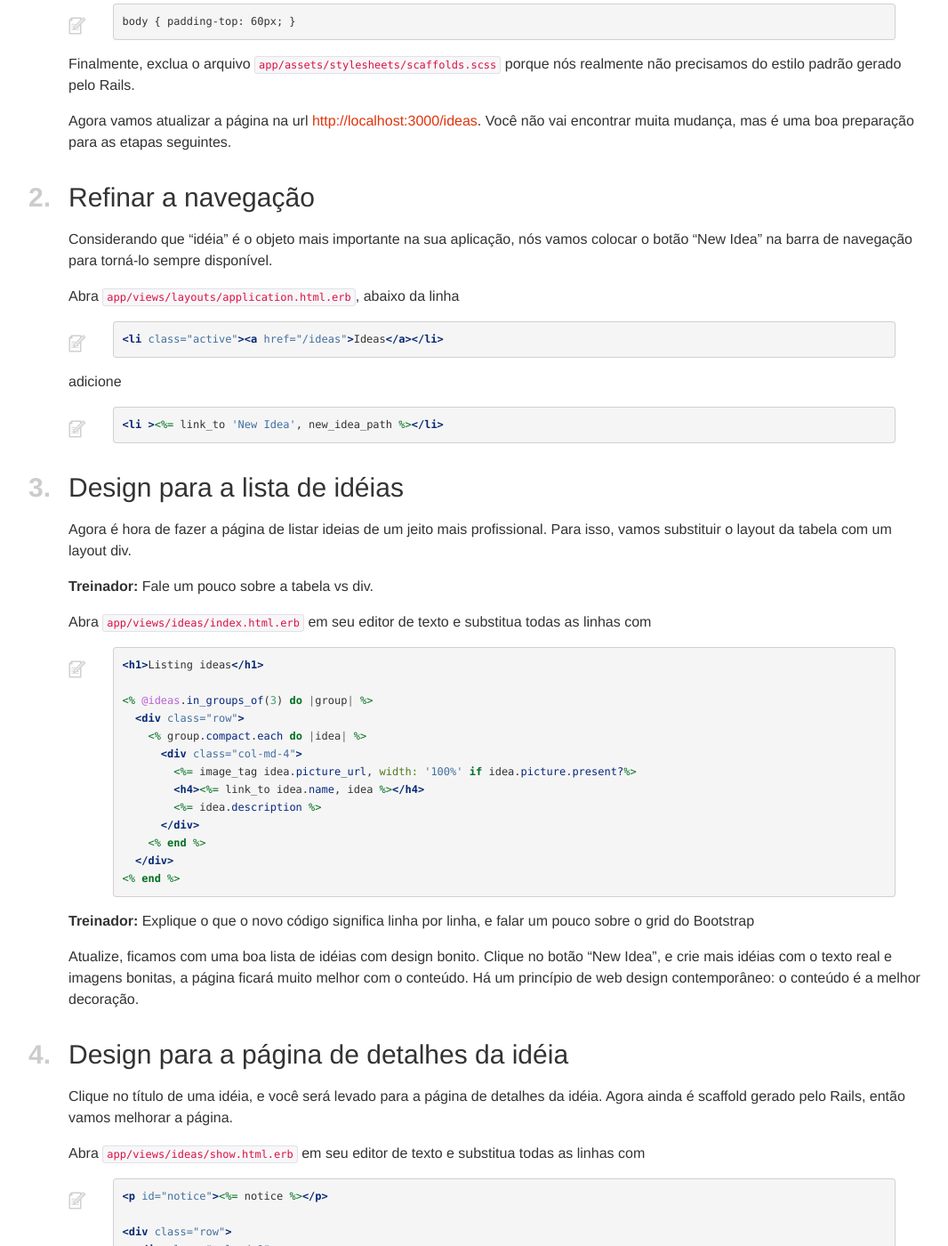
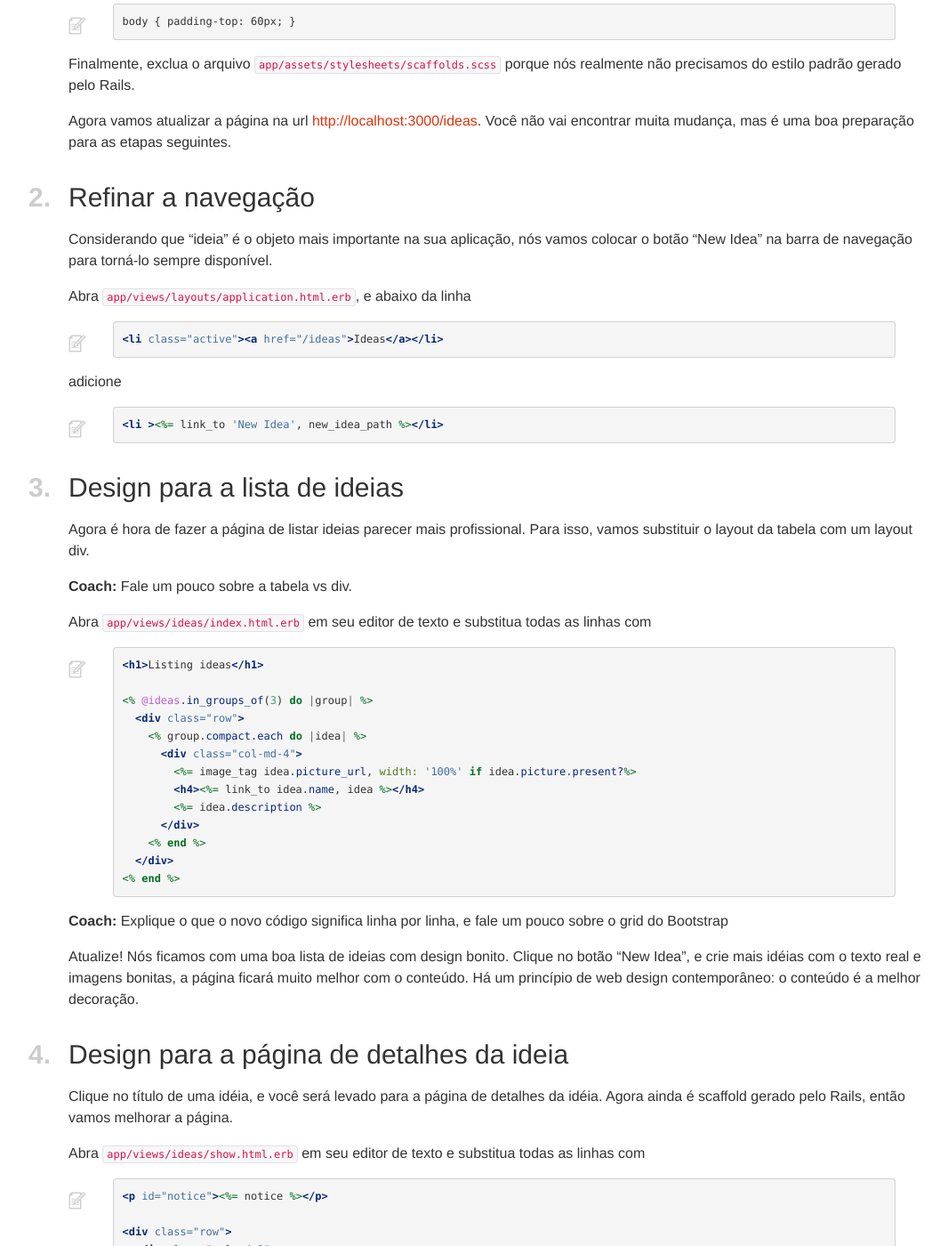
Before and after one commit to railsgirls/guides.railsgirls.com, a Jekyll site: the page built from _posts/2013-01-20-design.markdown, in a window 1280 px wide and 1400 px high, scrolled down 533 px. Shown: the whole window at 89% size, without its empty margins (8-1074 px from the left). Built offline with Jekyll 4.4.1, drawn with Linux system fonts in a browser that asks for light colours; nearby versions of some CDN libraries; some of the changed text lies outside the part shown.

Commit message:
revised #1 PR

```diff
--- a/_posts/2013-01-20-design.markdown
+++ b/_posts/2013-01-20-design.markdown
@@ -30,9 +30,9 @@
 
 ## *2.*Refinar a navegação
 
-Considerando que "idéia" é o objeto mais importante na sua aplicação, nós vamos colocar o botão "New Idea" na barra de navegação para torná-lo sempre disponível.
+Considerando que "ideia" é o objeto mais importante na sua aplicação, nós vamos colocar o botão "New Idea" na barra de navegação para torná-lo sempre disponível.
 
-Abra `app/views/layouts/application.html.erb`, abaixo da linha
+Abra `app/views/layouts/application.html.erb`, e abaixo da linha
 
 {% highlight erb %}
 <li class="active"><a href="/ideas">Ideas</a></li>
@@ -43,11 +43,11 @@
 <li ><%= link_to 'New Idea', new_idea_path %></li>
 {% endhighlight %}
 
-## *3.*Design para a lista de idéias
+## *3.*Design para a lista de ideias
 
-Agora é hora de fazer a página de listar ideias de um jeito mais profissional. Para isso, vamos substituir o layout da tabela com um layout div.
+Agora é hora de fazer a página de listar ideias parecer mais profissional. Para isso, vamos substituir o layout da tabela com um layout div.
 
-**Treinador:** Fale um pouco sobre a tabela vs div.
+**Coach:** Fale um pouco sobre a tabela vs div.
 
 Abra `app/views/ideas/index.html.erb` em seu editor de texto e substitua todas as linhas com
 
@@ -67,11 +67,11 @@
 <% end %>
 {% endhighlight %}
 
-**Treinador:** Explique o que o novo código significa linha por linha, e falar um pouco sobre o grid do Bootstrap
+**Coach:** Explique o que o novo código significa linha por linha, e fale um pouco sobre o grid do Bootstrap
 
-Atualize, ficamos com uma boa lista de idéias com design bonito. Clique no botão "New Idea", e crie mais idéias com o texto real e imagens bonitas, a página ficará muito melhor com o conteúdo. Há um princípio de web design contemporâneo: o conteúdo é a melhor decoração.
+Atualize! Nós ficamos com uma boa lista de ideias com design bonito. Clique no botão "New Idea", e crie mais idéias com o texto real e imagens bonitas, a página ficará muito melhor com o conteúdo. Há um princípio de web design contemporâneo: o conteúdo é a melhor decoração.
 
-## *4.*Design para a página de detalhes da idéia
+## *4.*Design para a página de detalhes da ideia
 
 Clique no título de uma idéia, e você será levado para a página de detalhes da idéia. Agora ainda  é scaffold gerado pelo Rails, então vamos melhorar a página.
 
@@ -98,10 +98,10 @@
 {% endhighlight %}
 
 
-**Treinador:** Explique o que o novo código significa linha por linha.
+**Coach:** Explique o que o novo código significa linha por linha.
 
-## Qual o próximo?
+## E agora?
 
-* Use o seu novo conhecimento para projetar um novo form para idéia
+* Use o seu novo conhecimento para projetar um novo formulário para ideia
 * Adicione mais design para as páginas como você deseja
 * Siga os outros guias para aprender mais sobre Rails
```
Also changed, not shown: other parts of _posts/2013-01-20-design.markdown (+3 -3 lines).
